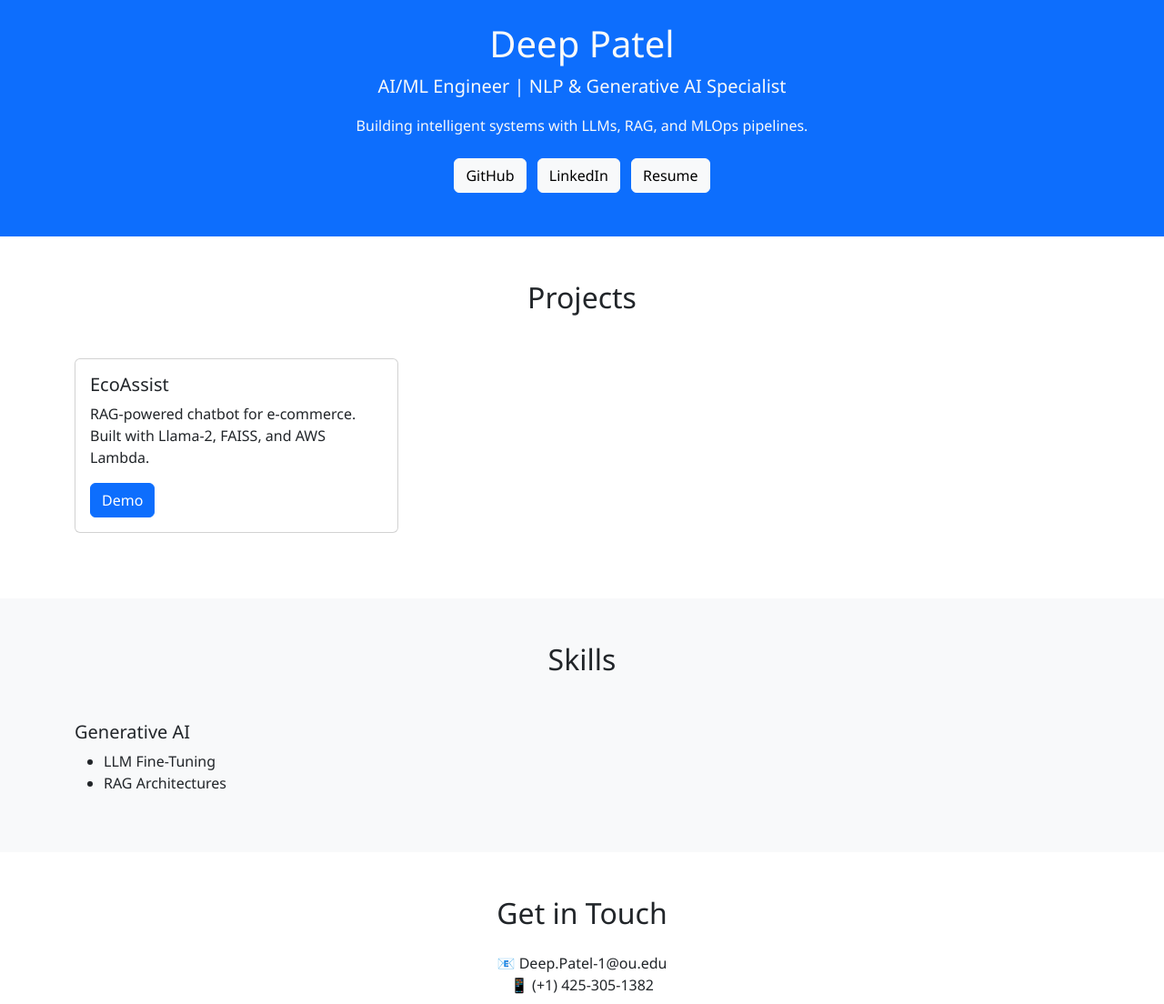
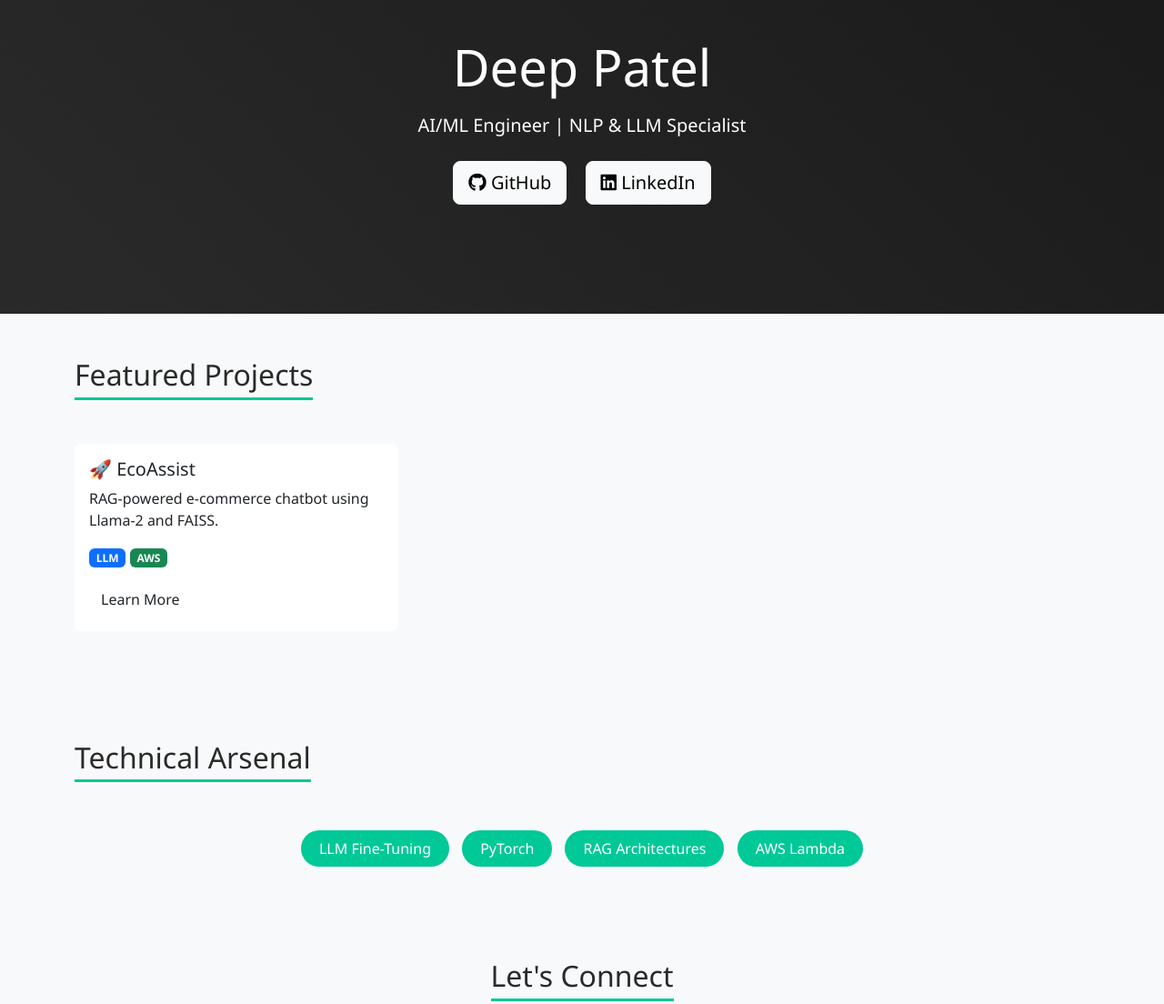
Before and after one commit to deeppatel1842/github.io, a plain HTML site: page index.html in a window 1280 px wide. Shown: the part 80-1184 px from the top of the page at 91% size. Drawn offline with nearby package versions, Linux system fonts and the light colour scheme.

Commit message:
Update index.html

```diff
--- a/index.html
+++ b/index.html
@@ -3,13 +3,50 @@
 <head>
     <meta charset="UTF-8">
     <meta name="viewport" content="width=device-width, initial-scale=1.0">
-    <title>Deep Patel | AI/ML Engineer</title>
+    <title>Deep Patel | AI Engineer</title>
     <link href="https://cdn.jsdelivr.net/npm/bootstrap@5.3.0/dist/css/bootstrap.min.css" rel="stylesheet">
-    <link href="styles.css" rel="stylesheet">
+    <link href="https://cdnjs.cloudflare.com/ajax/libs/font-awesome/6.0.0/css/all.min.css" rel="stylesheet">
+    <style>
+        :root {
+            --primary: #2A2A2A;
+            --accent: #00C897;
+        }
+        body {
+            font-family: 'Segoe UI', sans-serif;
+            background: #f8f9fa;
+        }
+        .hero {
+            background: linear-gradient(45deg, var(--primary), #1A1A1A);
+            color: white;
+            padding: 120px 0;
+        }
+        .project-card {
+            transition: transform 0.3s, box-shadow 0.3s;
+            border: none;
+        }
+        .project-card:hover {
+            transform: translateY(-10px);
+            box-shadow: 0 15px 30px rgba(0,0,0,0.1);
+        }
+        .skill-badge {
+            background: var(--accent);
+            color: white;
+            padding: 8px 20px;
+            border-radius: 20px;
+            margin: 5px;
+            display: inline-block;
+        }
+        .section-title {
+            color: var(--primary);
+            border-bottom: 3px solid var(--accent);
+            display: inline-block;
+            padding-bottom: 5px;
+        }
+    </style>
 </head>
 <body>
     <!-- Navbar -->
-    <nav class="navbar navbar-expand-lg navbar-dark bg-dark">
+    <nav class="navbar navbar-expand-lg navbar-dark bg-dark fixed-top">
         <div class="container">
             <a class="navbar-brand" href="#">Deep Patel</a>
             <button class="navbar-toggler" type="button" data-bs-toggle="collapse" data-bs-target="#navbarNav">
@@ -26,15 +63,17 @@
     </nav>
 
     <!-- Hero Section -->
-    <section class="hero bg-primary text-light py-5">
-        <div class="container text-center">
-            <h1>Deep Patel</h1>
-            <p class="lead">AI/ML Engineer | NLP & Generative AI Specialist</p>
-            <p>Building intelligent systems with LLMs, RAG, and MLOps pipelines.</p>
+    <section class="hero text-center">
+        <div class="container">
+            <h1 class="display-4 mb-3">Deep Patel</h1>
+            <p class="lead">AI/ML Engineer | NLP & LLM Specialist</p>
             <div class="mt-4">
-                <a href="https://github.com/yourusername" class="btn btn-light me-2">GitHub</a>
-                <a href="https://linkedin.com/in/yourusername" class="btn btn-light me-2">LinkedIn</a>
-                <a href="resume.pdf" class="btn btn-light">Resume</a>
+                <a href="https://github.com/deeppatel1842" class="btn btn-light btn-lg mx-2">
+                    <i class="fab fa-github"></i> GitHub
+                </a>
+                <a href="https://linkedin.com" class="btn btn-light btn-lg mx-2">
+                    <i class="fab fa-linkedin"></i> LinkedIn
+                </a>
             </div>
         </div>
     </section>
@@ -42,15 +81,19 @@
     <!-- Projects -->
     <section id="projects" class="py-5">
         <div class="container">
-            <h2 class="text-center mb-5">Projects</h2>
+            <h2 class="section-title mb-5">Featured Projects</h2>
             <div class="row">
-                <!-- EcoAssist -->
+                <!-- Project 1 -->
                 <div class="col-md-4 mb-4">
-                    <div class="card h-100">
+                    <div class="card project-card h-100">
                         <div class="card-body">
-                            <h5 class="card-title">EcoAssist</h5>
-                            <p class="card-text">RAG-powered chatbot for e-commerce. Built with Llama-2, FAISS, and AWS Lambda.</p>
-                            <a href="#" class="btn btn-primary">Demo</a>
+                            <h5 class="card-title">🚀 EcoAssist</h5>
+                            <p class="card-text">RAG-powered e-commerce chatbot using Llama-2 and FAISS.</p>
+                            <div class="mb-3">
+                                <span class="badge bg-primary">LLM</span>
+                                <span class="badge bg-success">AWS</span>
+                            </div>
+                            <a href="#" class="btn btn-accent">Learn More</a>
                         </div>
                     </div>
                 </div>
@@ -62,16 +105,13 @@
     <!-- Skills -->
     <section id="skills" class="bg-light py-5">
         <div class="container">
-            <h2 class="text-center mb-5">Skills</h2>
-            <div class="row">
-                <div class="col-md-4">
-                    <h5>Generative AI</h5>
-                    <ul>
-                        <li>LLM Fine-Tuning</li>
-                        <li>RAG Architectures</li>
-                    </ul>
-                </div>
-                <!-- Add other skills -->
+            <h2 class="section-title mb-5">Technical Arsenal</h2>
+            <div class="text-center">
+                <span class="skill-badge">LLM Fine-Tuning</span>
+                <span class="skill-badge">PyTorch</span>
+                <span class="skill-badge">RAG Architectures</span>
+                <span class="skill-badge">AWS Lambda</span>
+                <!-- Add more skills -->
             </div>
         </div>
     </section>
@@ -79,8 +119,18 @@
     <!-- Contact -->
     <section id="contact" class="py-5">
         <div class="container text-center">
-            <h2 class="mb-4">Get in Touch</h2>
-            <p>📧 Deep.Patel-1@ou.edu<br>📱 (+1) 425-305-1382</p>
+            <h2 class="section-title mb-4">Let's Connect</h2>
+            <div class="row justify-content-center">
+                <div class="col-md-6">
+                    <div class="card">
+                        <div class="card-body">
+                            <p><i class="fas fa-envelope me-2"></i>Deep.Patel-1@ou.edu</p>
+                            <p><i class="fas fa-phone me-2"></i>+1 (425) 305-1382</p>
+                            <p><i class="fas fa-map-marker me-2"></i>Norman, OK, USA</p>
+                        </div>
+                    </div>
+                </div>
+            </div>
         </div>
     </section>
 
```
